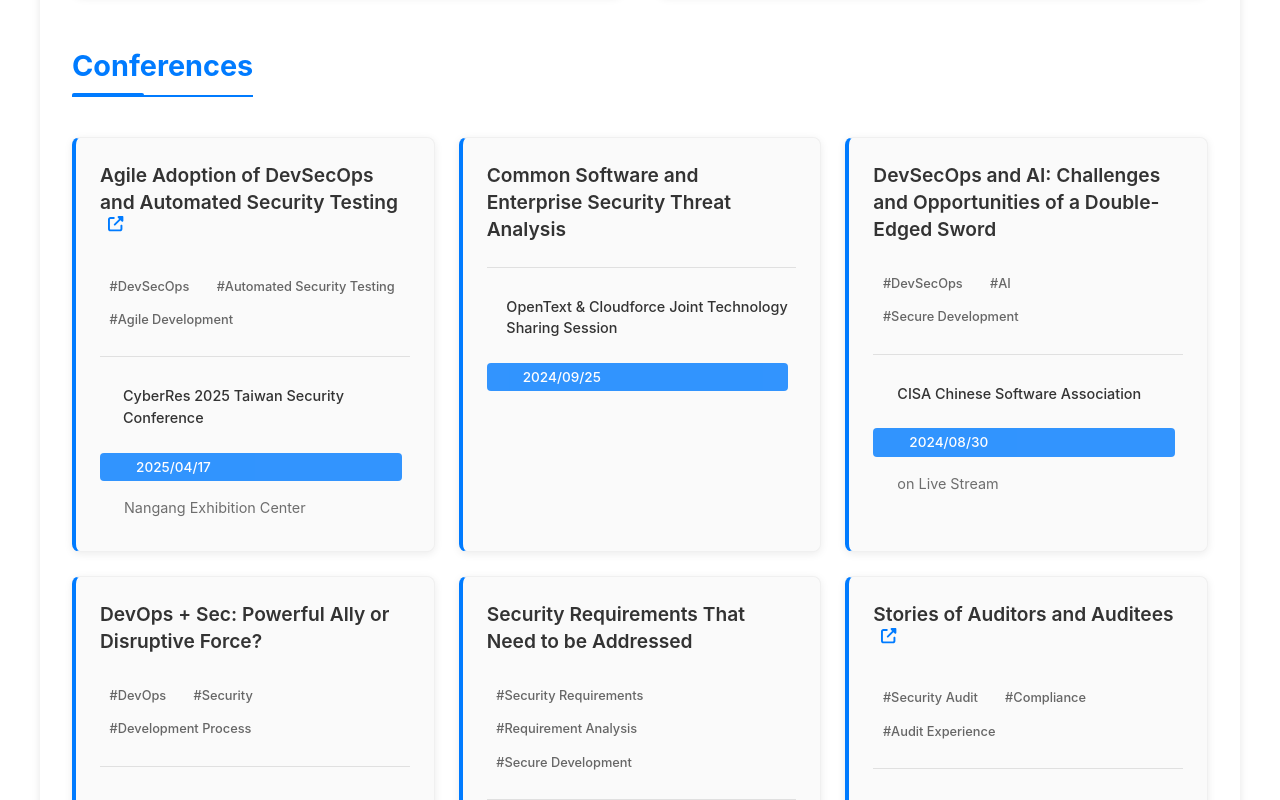
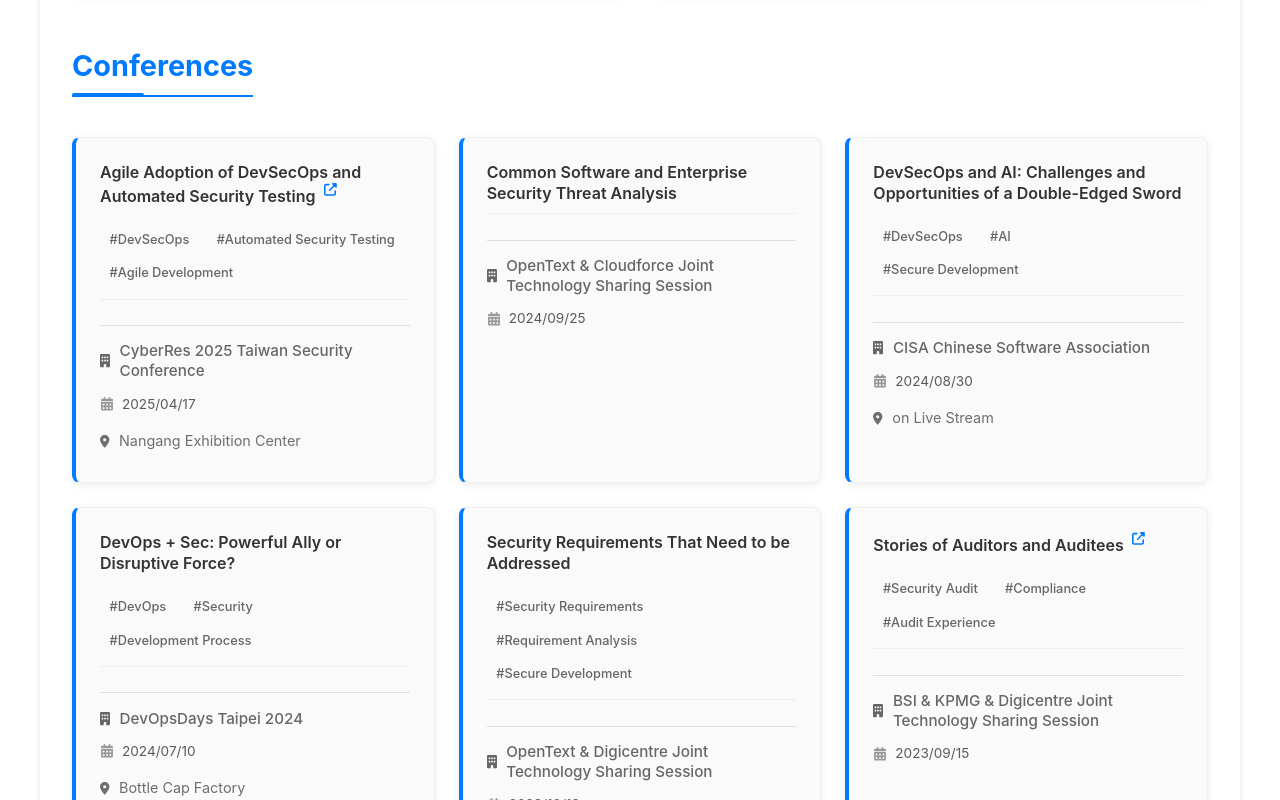
Before and after one commit to Lung-Yu/Lung-Yu.github.io, a React (Vite) app: page /#/cv in a window 1280 px wide. Shown: the part 3060-3860 px from the top of the page. Built offline with nearby package versions, Linux system fonts and the light colour scheme.

Commit message:
feat: update conference styles with improved layout and iconography in CV

```diff
--- a/src/features/cv/components/CV.tsx
+++ b/src/features/cv/components/CV.tsx
@@ -667,18 +667,18 @@ const CV = () => {
                 <div className="conference-info">
                   {conf.organizer && (
                     <div className="conference-organizer">
-                      <i className="fas fa-users-gear"></i>
-                      {conf.organizer}
+                      <FontAwesomeIcon icon={faBuilding} size="sm" className="organizer-icon" />
+                      <span className="organizer-text">{conf.organizer}</span>
                     </div>
                   )}
                   <span className="conference-date">
-                    <i className="fas fa-calendar"></i>
-                    {conf.date}
+                    <FontAwesomeIcon icon={faCalendarAlt} size="sm" />
+                    <span>{conf.date}</span>
                   </span>
                   {conf.venue && conf.venue !== '-' && (
                     <div className="conference-venue">
-                      <i className="fas fa-location-dot"></i>
-                      {conf.venue}
+                      <FontAwesomeIcon icon={faMapMarkerAlt} size="sm" className="venue-icon" />
+                      <span className="venue-text">{conf.venue}</span>
                     </div>
                   )}
                 </div>
--- a/src/features/cv/styles/CV.css
+++ b/src/features/cv/styles/CV.css
@@ -406,18 +406,20 @@
 
 .conferences-grid {
   display: grid;
-  grid-template-columns: repeat(auto-fill, minmax(300px, 1fr));
-  gap: 1.5rem;
+  grid-template-columns: repeat(auto-fill, minmax(280px, 1fr));
+  gap: 1.2rem;
   margin-top: 1rem;
 }
 
 .conference-item {
-  padding: 1.5rem;
+  padding: 1.2rem;
   background: var(--color-gray-50);
-  border-radius: 12px;
+  border-radius: 8px;
   transition: all 0.3s ease;
-  box-shadow: 0 1px 3px rgba(0, 0, 0, 0.05);
+  box-shadow: 0 1px 2px rgba(0, 0, 0, 0.04);
   border: 1px solid var(--color-gray-100);
+  display: flex;
+  flex-direction: column;
 }
 
 .conference-item:hover {
@@ -429,17 +431,18 @@
 .conference-header {
   display: flex;
   flex-direction: column;
-  gap: 0.5rem;
-  margin-bottom: 0.5rem;
-  border-bottom: none;
+  gap: 0.3rem;
+  margin-bottom: 0.6rem;
+  border-bottom: 1px solid var(--color-gray-100);
+  padding-bottom: 0.4rem;
 }
 
 .conference-header h4 {
-  font-size: 1.2rem;
   font-weight: 600;
   color: var(--color-text);
-  line-height: 1.4;
-  margin-bottom: 0.5rem;
+  line-height: 1.3;
+  margin-bottom: 0.2rem;
+  font-size: 1rem;
 }
 
 .conference-header h4:hover {
@@ -448,9 +451,17 @@
 
 .conference-date {
   order: 4;
-  color: var(--color-text-light);
-  font-size: 0.9rem;
+  color: var(--color-gray-500);
+  font-size: 0.85rem;
   opacity: 0.8;
+  display: inline-flex;
+  align-items: center;
+  gap: 0.4rem;
+  background: transparent !important; /* 強制移除背景 */
+  padding: 0;
+  border: none;
+  margin-top: 0.2rem;
+  margin-bottom: 0.2rem;
 }
 
 .conference-info {
@@ -458,16 +469,28 @@
   order: 3;
   display: flex;
   flex-direction: column;
-  gap: 0.5rem;
+  gap: 0.4rem;
   margin: 0;
+  padding-top: 0.3rem;
 }
 
 .conference-organizer {
-  font-size: 1.1rem;
+  font-size: 0.95rem;
   font-weight: 500;
   color: var(--color-secondary);
-  padding: 0.5rem 0;
+  padding: 0.2rem 0;
   background: none;
+  display: flex;
+  align-items: center;
+}
+
+.organizer-icon {
+  margin-right: 0.6rem;
+  flex-shrink: 0;
+}
+
+.organizer-text {
+  line-height: 1.3;
 }
 
 .conference-venue {
@@ -475,32 +498,45 @@
   font-size: 0.85rem;
   color: var(--color-text-light);
   opacity: 0.7;
+  display: flex;
+  align-items: center;
 }
 
-.conference-info i {
-  font-size: 0.9rem;
-  width: 16px;
-  opacity: 0.7;
-  color: var(--color-gray-400);
+.venue-icon {
+  margin-right: 0.6rem;
+  flex-shrink: 0;
+}
+
+.venue-text {
+  line-height: 1.3;
+}
+
+.conference-info i,
+.conference-date svg {
+  font-size: 0.85rem;
+  width: 14px;
+  opacity: 0.6;
+  color: var(--color-gray-500);
+  margin-right: 0.1rem;
 }
 
 .conference-tags {
   order: 2;
   display: flex;
   flex-wrap: wrap;
-  gap: 0.4rem;
-  margin: 0.5rem 0;
+  gap: 0.3rem;
+  margin: 0.2rem 0 0.4rem;
   padding: 0;
   border-top: none;
 }
 
 .tag {
   background: var(--color-gray-100);
-  color: var(--color-text);
-  padding: 0.2rem 0.6rem;
-  border-radius: 12px;
-  font-size: 0.8rem;
-  font-weight: 500;
+  color: var(--color-gray-500);
+  padding: 0.15rem 0.5rem;
+  border-radius: 10px;
+  font-size: 0.75rem;
+  font-weight: 400;
   transition: all 0.2s ease;
 }
 
--- a/src/features/cv/styles/highlights.css
+++ b/src/features/cv/styles/highlights.css
@@ -122,21 +122,12 @@
   box-shadow: 0 8px 16px rgba(0, 0, 0, 0.15);
 }
 
+/* 移除舊的日期樣式，讓它使用CV.css中的設定 */
+/*
 .conference-date {
-  display: inline-flex;
-  align-items: center;
-  background-color: var(--color-primary);
-  color: white;
-  padding: 0.25rem 0.75rem;
-  border-radius: 4px;
-  margin-right: 0.5rem;
-  font-size: 0.85rem;
-  font-weight: 500;
+  已移至CV.css中統一管理
 }
-
-.conference-date i {
-  margin-right: 0.5rem;
-}
+*/
 
 .conference-tags {
   display: flex;
@@ -175,7 +166,7 @@
   font-size: 0.8em;
 }
 
-.conference-venue, .conference-organizer {
+.conference-venue {
   display: flex;
   align-items: center;
   margin: 0.5rem 0;
@@ -183,7 +174,8 @@
   font-size: 0.9rem;
 }
 
-.conference-venue i, .conference-organizer i {
+/* 主辦方樣式已移至CV.css */
+.conference-venue i {
   margin-right: 0.5rem;
   color: var(--color-secondary);
   width: 16px;
```
